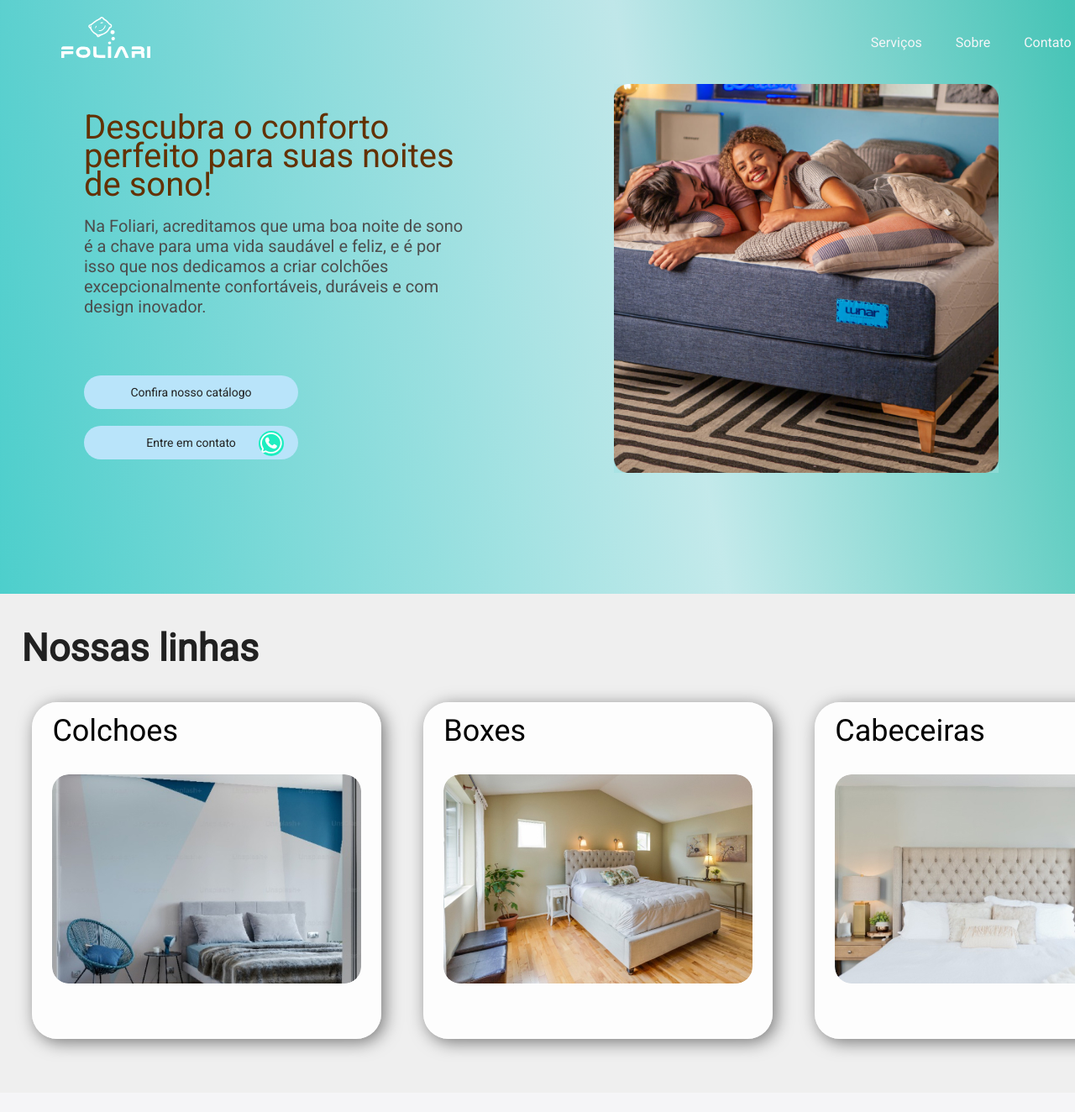
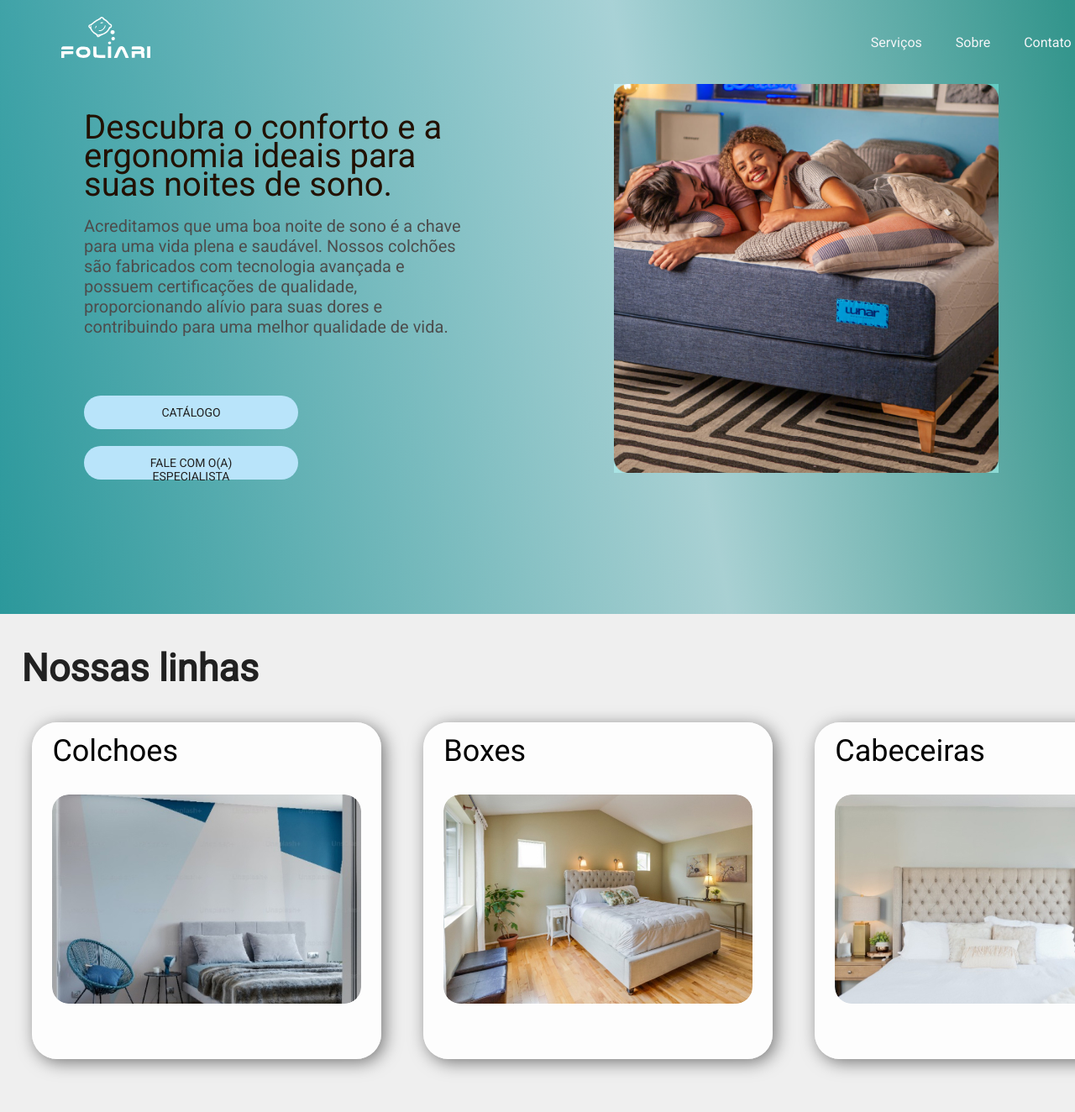
Before and after one commit to filipefolletto/foliariweb.github.io, a PHP site: page / in a window 1280 px wide. Shown: the top 1324 px of the page at 84% size. Run offline with PHP 8.4, Linux system fonts and the light colour scheme.

Commit message:
mudança nos botoes

```diff
--- a/css/header.css
+++ b/css/header.css
@@ -1,7 +1,7 @@
 .header {
     width: 100%;
 
-    background: linear-gradient(100deg, rgba(67, 133, 194, 0.19) 0%, rgba(192, 219, 244, 0.19) 99.58%), linear-gradient(259deg, rgba(3, 181, 155, 0.79) 0.77%, #CDF3EC 38.81%, #4DDECD 100%, #20EBBE 100%), radial-gradient(50% 54.64% at 50% 45.36%, rgba(0, 0, 0, 0.00) 0%, rgba(42, 200, 133, 0.20) 100%);
+    background: linear-gradient(100deg, rgba(6, 92, 173, 0.19) 0%, rgba(14, 44, 71, 0.19) 99.58%), linear-gradient(259deg, rgba(21, 155, 135, 0.79) 0.77%, #CDF3EC 38.81%, #34a799 100%, #4a9b89 100%), radial-gradient(50% 54.64% at 50% 45.36%, rgba(0, 0, 0, 0.00) 0%, rgba(42, 200, 133, 0.20) 100%);
 
 }
 .container{
@@ -43,7 +43,7 @@
 }
 
 .header-section-titles-intrudution  h1{
-    color: #633102;
+    color: #221101;
     font-family: Roboto;
     font-size: 40px;
     font-style: normal;
@@ -77,8 +77,6 @@
     padding: 10px 50px;
     max-width: 255px;
  }
-
-
 
 #confira-nosso-catalogo,#entre-em-contato{
     width: 255px;
--- a/index.html
+++ b/index.html
@@ -72,15 +72,17 @@
                             <div class="header-section-titles">
 
                                 <div class="header-section-titles-intrudution">
-                                    <h1> Descubra o conforto perfeito para suas noites de sono!</h1>
-                                    <p> Na Foliari, acreditamos que uma boa noite de sono é a chave para uma vida saudável e feliz, e é por isso que nos dedicamos a criar colchões excepcionalmente confortáveis, duráveis e com design inovador.</p>
+                                    <h1> Descubra o conforto e a ergonomia ideais para suas noites de sono.</h1>
+                                    <p> Acreditamos que uma boa noite de sono é a chave para uma vida plena e saudável. Nossos colchões são fabricados com tecnologia
+                                        avançada e possuem certificações de qualidade, proporcionando alívio para suas dores e contribuindo para uma melhor qualidade de vida.
+                                    </p>
                                 </div>
 
 
                                 <div class="header-section-button">
 
-                                    <button id="confira-nosso-catalogo">Confira nosso catálogo</button>
-                                    <button id="entre-em-contato">Entre em contato <img id="zapBotton" src="img/imgButton/zap.png" alt=""></button>
+                                    <button id="confira-nosso-catalogo">CATÁLOGO</button>
+                                    <button id="entre-em-contato">FALE COM O(A) ESPECIALISTA</button>
                                 </div>
                             </div>
 
@@ -90,8 +92,8 @@
                             </div>
 <!-- button duplic none-->
                             <div class="header-section-button-duplicate button-duplicate-none">
-                                <button id="confira-nosso-catalogo-duplicate">Confira nosso catálogo</button>
-                                <button id="entre-em-contato-duplicate">Entre em contato <img id="zapBotton-duplicate" src="img/imgButton/zap.png" alt=""></button></button>
+                                <button id="confira-nosso-catalogo-duplicate">CATÁLOGO</button>
+                                <button id="entre-em-contato-duplicate">FALE COM O(A) ESPECIALISTA</button></button>
                             </div>
                     </section>
                 </div>
```
